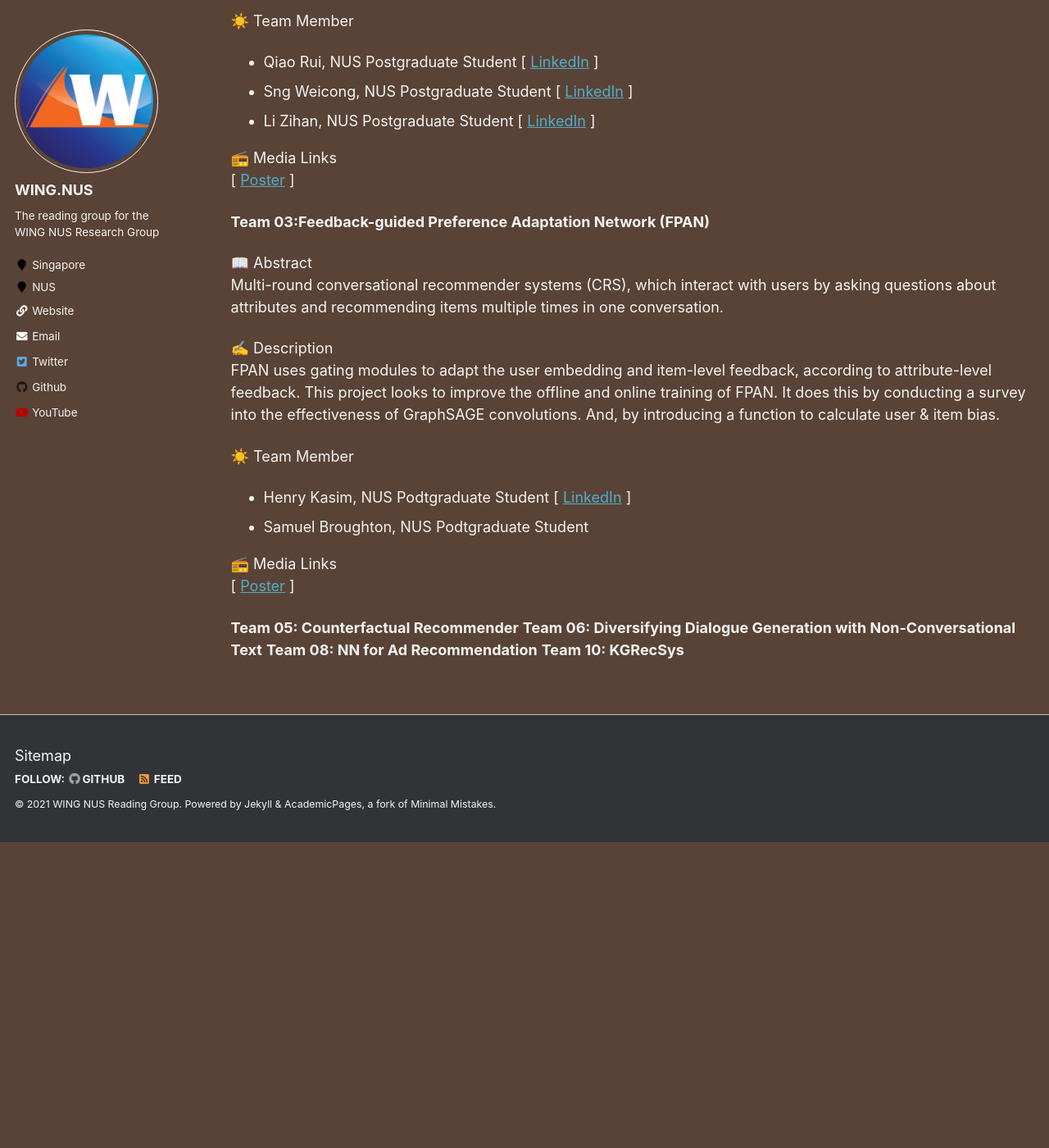
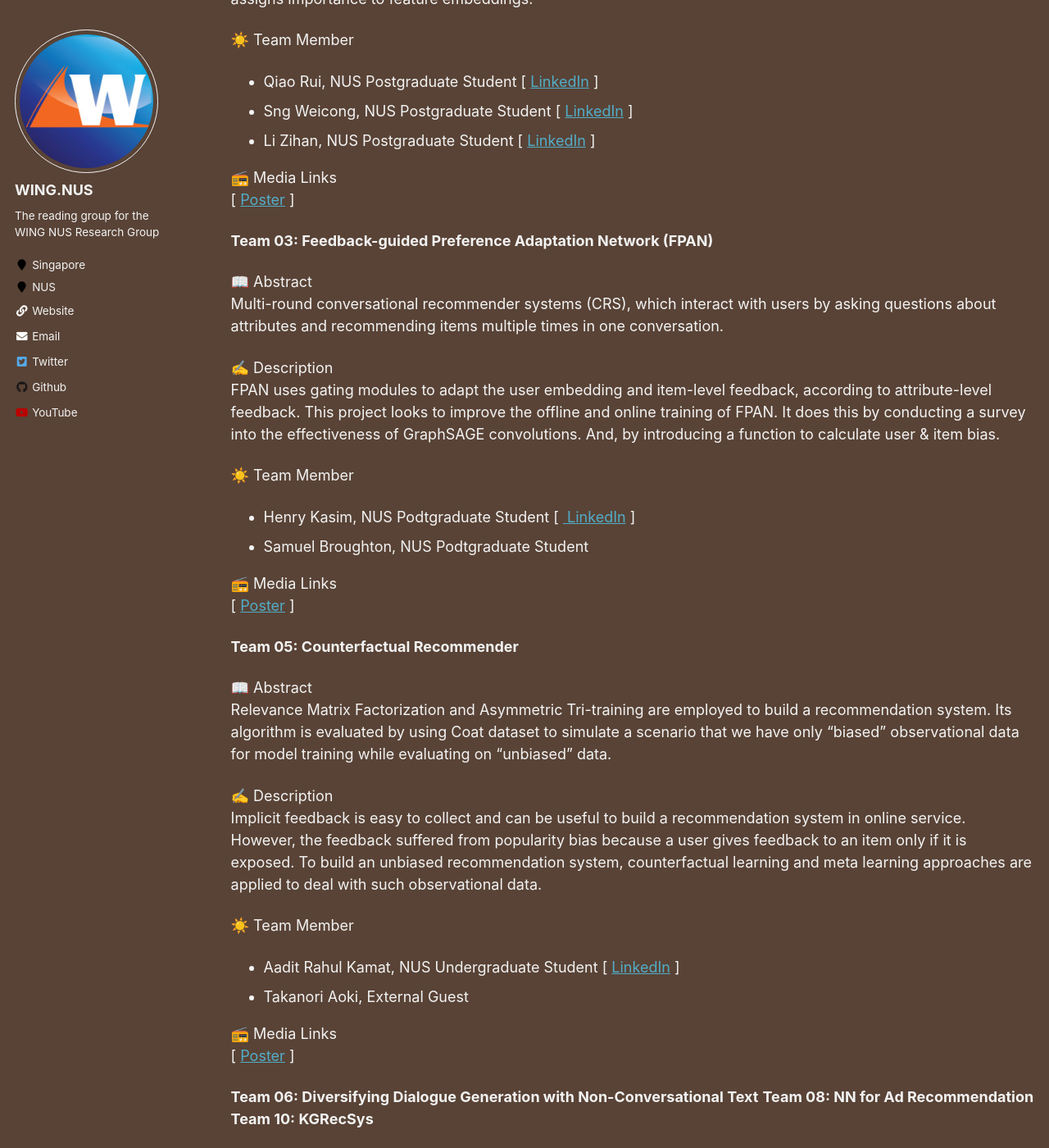
Before and after one commit to WING-NUS/cs6101, a Jekyll site: the page built from _pages/projects.md, in a window 1280 px wide and 1400 px high, scrolled down 3653 px. Shown: the whole window at 82% size. Built offline with Jekyll 4.4.1, drawn with Linux system fonts in a browser that asks for light colours; before the commit the page ends 4680 px from its top, so only the background shows below that.

Commit message:
update project team 05

```diff
--- a/_pages/projects.md
+++ b/_pages/projects.md
@@ -20,6 +20,7 @@ In AY20/21 Sem II, CS6101 Conversational Recommendation Systems attended 18th ST
 
 ## Project Showcase
 Below is a listing of the projects from this past semester (2020). The winners are listed out.
+
 <!-- Team 07-->
 **🏆 1st place, Team 07: Extending Neural Collaborative Filtering**
 
@@ -119,7 +120,7 @@ We explore potential extensions to one of the state-of-the-art recommender syste
 [&nbsp;<a href="https://raw.githubusercontent.com/lizihan97/FiBiNET/main/FiBiNET.png">Poster</a>&nbsp;]
 
 <!-- Team 03-->
-**Team 03:Feedback-guided Preference Adaptation Network (FPAN)**
+**Team 03: Feedback-guided Preference Adaptation Network (FPAN)**
 
 📖 Abstract <BR/>
 Multi-round conversational recommender systems (CRS), which interact with users by asking questions about attributes and recommending items multiple times in one conversation.<BR/>
@@ -128,7 +129,7 @@ Multi-round conversational recommender systems (CRS), which interact with users
 FPAN uses gating modules to adapt the user embedding and item-level feedback, according to attribute-level feedback. This project looks to improve the offline and online training of FPAN. It does this by conducting a survey into the effectiveness of GraphSAGE convolutions. And, by introducing a function to calculate user & item bias.<BR/>
 
 ☀️ Team Member <BR/>
-- Henry Kasim, NUS Podtgraduate Student [&nbsp;<a href="httpd://www.linkedin.com/in/henrykasim/?originalSubdomain=sg">LinkedIn</a>&nbsp;]
+- Henry Kasim, NUS Podtgraduate Student [&nbsp;<a href="https://www.linkedin.com/in/henrykasim/?originalSubdomain=sg"> LinkedIn</a>&nbsp;]
 - Samuel Broughton, NUS Podtgraduate Student
 
 📻 Media Links<BR/>
@@ -136,6 +137,20 @@ FPAN uses gating modules to adapt the user embedding and item-level feedback, ac
 
 <!-- Team 05-->
 **Team 05: Counterfactual Recommender**
+
+📖 Abstract <BR/>
+Relevance Matrix Factorization and Asymmetric Tri-training are employed to build a recommendation system. Its algorithm is evaluated by using Coat dataset to simulate a scenario that we have only “biased” observational data for model training while evaluating on “unbiased” data.<BR/>
+
+✍️ Description <BR/>
+Implicit feedback is easy to collect and can be useful to build a recommendation system in online service. However, the feedback suffered from popularity bias because a user gives feedback to an item only if it is exposed. To build an unbiased recommendation system, counterfactual learning and meta learning approaches are applied to deal with such observational data.<BR/>
+
+☀️ Team Member <BR/>
+- Aadit Rahul Kamat, NUS Undergraduate Student [&nbsp;<a href="https://www.linkedin.com/in/aaditkamat/?originalSubdomain=sg">LinkedIn</a>&nbsp;]
+- Takanori Aoki, External Guest
+
+📻 Media Links<BR/>
+[&nbsp;<a href="https://drive.google.com/file/d/1nZ40KXyccOxUJRD53c0m2VcWtBiVWkBb/view">Poster</a>&nbsp;]
+
 <!-- Team 06-->
 **Team 06: Diversifying Dialogue Generation with Non-Conversational Text**
 <!-- Team 08-->
```
